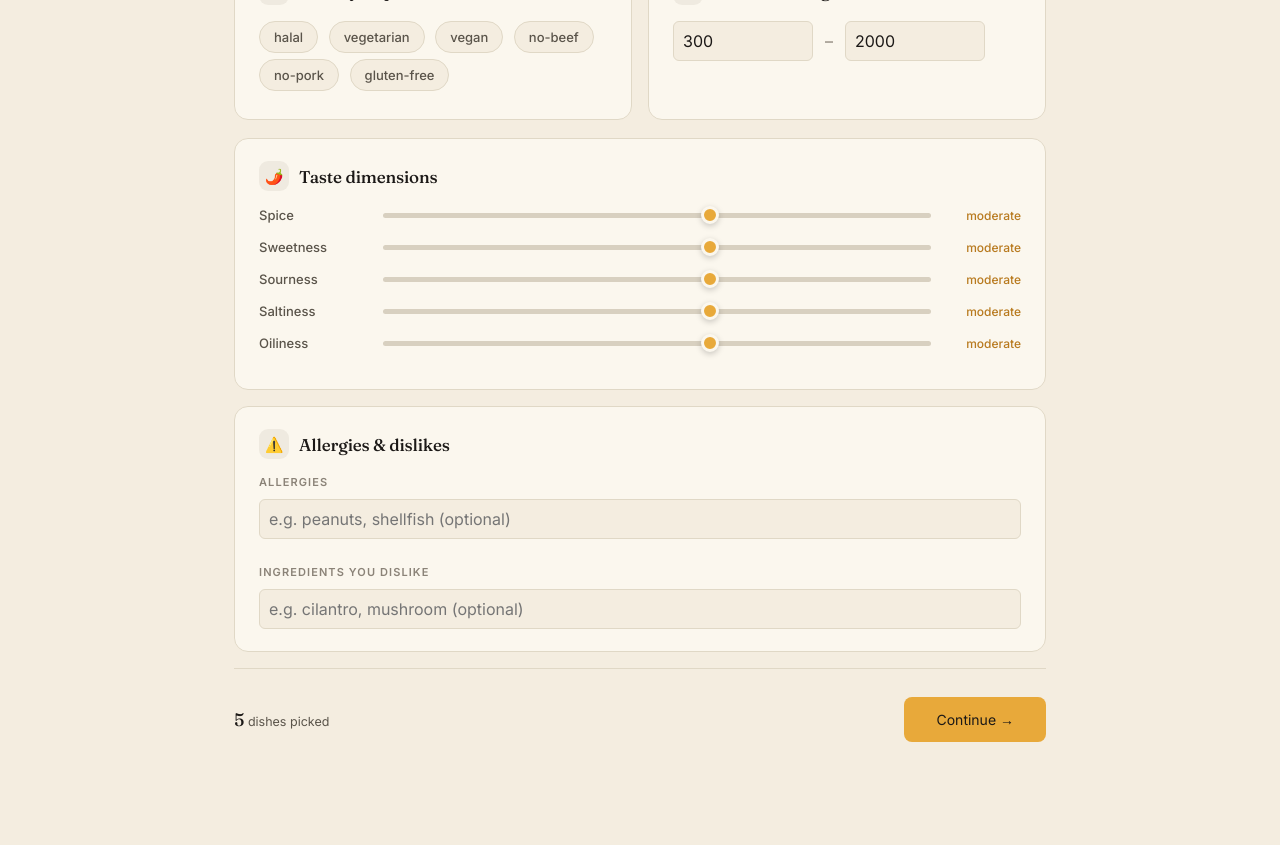
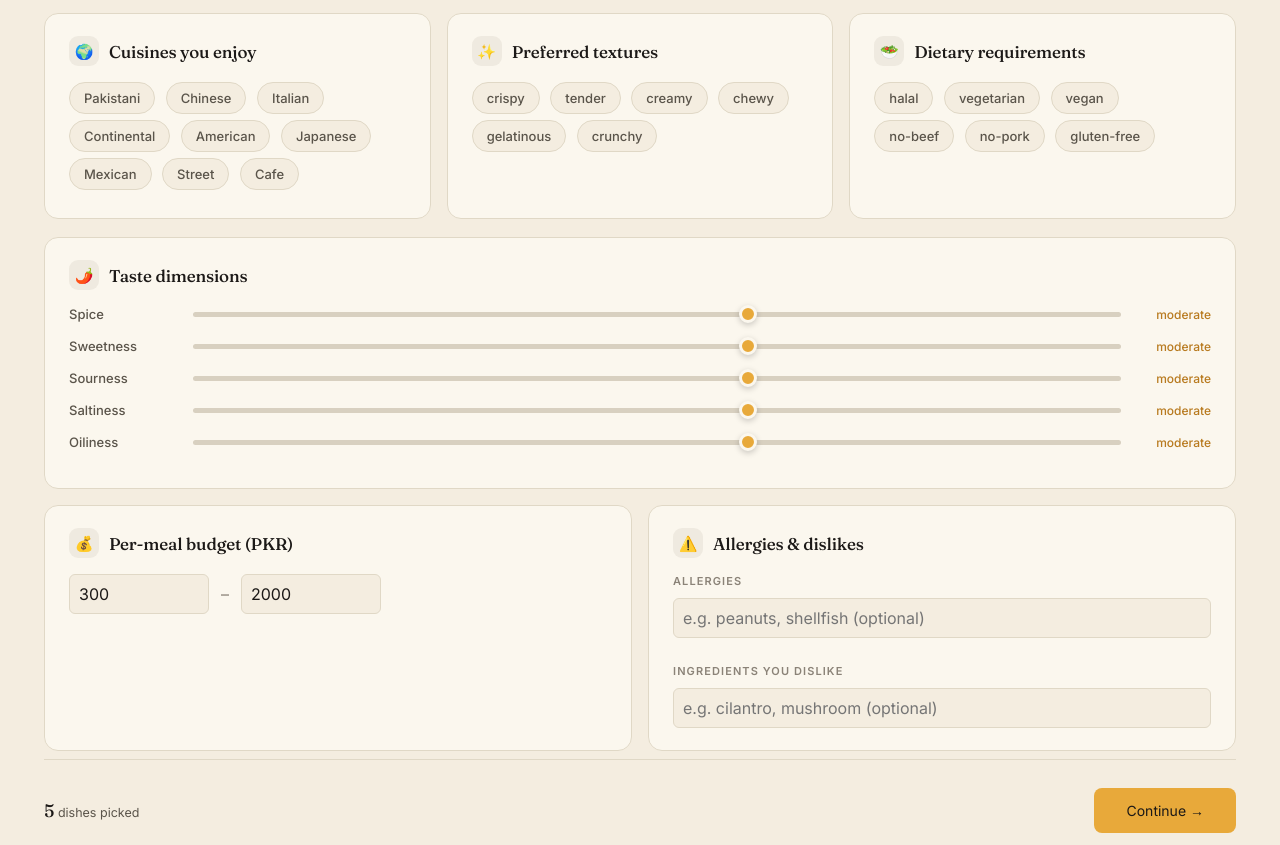
Before and after one commit to Ghanwa-Siddiqui/food-palate-recommendation, a FastAPI app: page /app/onboarding in a window 1280 px wide. Shown: the part 1116-1961 px from the top of the page. Before the commit the page ends 1858 px from the top, so only its background shows below. Run offline with FastAPI, Linux system fonts and the light colour scheme.

Commit message:
Onboarding: use the full page width, matching the rest of the app
860px max-width still left ~245px of empty margin on each side of a
1365px screen. Widened to 1240px — the same max-width every other Namak
page (.container) already uses — dropping the margin to ~55px each side.
Verified via measured getBoundingClientRect, not assumed.

Restructured the field cards to use the reclaimed width instead of just
padding it out: cuisines/textures/dietary are now a 3-up row (they're all
just chip pickers, same visual weight), budget pairs with allergies/
dislikes as a 2-up row. Both collapse to fewer columns on narrower
screens (3-up -> 1 col under 900px, 2-up -> 1 col under 640px).

33/33 tests pass.

```diff
--- a/app/static/namak.css
+++ b/app/static/namak.css
@@ -213,9 +213,10 @@ a:focus-visible,button:focus-visible,input:focus-visible,.dish:focus-visible{
 .feed-check{font-size:12px;color:var(--stone-2);display:flex;gap:7px;align-items:center}
 
 /* Onboarding preferences form */
-.pref-shell{max-width:860px;margin:0 auto;}
+.pref-shell{max-width:1240px;margin:0 auto;}
 .pref-pair{display:grid;grid-template-columns:1fr 1fr;gap:16px;}
-.pref-pair .pref-card{margin-bottom:0;}
+.pref-trio{display:grid;grid-template-columns:1fr 1fr 1fr;gap:16px;}
+.pref-pair .pref-card,.pref-trio .pref-card{margin-bottom:0;}
 .pref-card{background:var(--bone);border:0.5px solid var(--line);border-radius:14px;padding:22px 24px;margin-bottom:16px;transition:box-shadow .2s ease,border-color .2s ease,transform .2s ease;}
 .pref-card:focus-within,.pref-card:hover{border-color:var(--line-2);box-shadow:0 10px 28px -12px rgba(28,25,23,.18);transform:translateY(-2px);}
 .pref-card-head{display:flex;align-items:center;gap:10px;margin-bottom:16px;}
@@ -244,6 +245,9 @@ input[type="range"].pref-range::-moz-range-thumb{width:18px;height:18px;border-r
 .sticky-continue{padding:8px 0 4px;margin-top:8px;border-top:0.5px solid var(--line);}
 .sticky-continue-inner{display:flex;align-items:center;justify-content:space-between;gap:16px;flex-wrap:wrap;padding-top:20px;}
 
+@media (max-width:900px){
+  .pref-trio{grid-template-columns:1fr;}
+}
 @media (max-width:640px){
   .pref-pair{grid-template-columns:1fr;}
 }
--- a/app/templates/namak/onboarding.html
+++ b/app/templates/namak/onboarding.html
@@ -30,7 +30,7 @@
     </div>
   </div>
 
-  <div class="pref-pair mb-18">
+  <div class="pref-trio mb-18">
     <div class="pref-card">
       <div class="pref-card-head">
         <span class="pref-icon">🌍</span>
@@ -54,9 +54,7 @@
         {% endfor %}
       </div>
     </div>
-  </div>
 
-  <div class="pref-pair mb-18">
     <div class="pref-card">
       <div class="pref-card-head">
         <span class="pref-icon">🥗</span>
@@ -66,18 +64,6 @@
         {% for d in dietary %}
         <span class="chip-choice" data-value="{{ d }}" onclick="toggleChoice(this)">{{ d }}</span>
         {% endfor %}
-      </div>
-    </div>
-
-    <div class="pref-card">
-      <div class="pref-card-head">
-        <span class="pref-icon">💰</span>
-        <div class="pref-title">Per-meal budget (PKR)</div>
-      </div>
-      <div class="budget-row">
-        <input type="number" id="budgetMin" class="feed-input" min="0" step="50" value="300" placeholder="Min">
-        <span style="color:var(--stone);">–</span>
-        <input type="number" id="budgetMax" class="feed-input" min="0" step="50" value="2000" placeholder="Max">
       </div>
     </div>
   </div>
@@ -102,6 +88,19 @@
     {% endfor %}
   </div>
 
+  <div class="pref-pair">
+    <div class="pref-card">
+      <div class="pref-card-head">
+        <span class="pref-icon">💰</span>
+        <div class="pref-title">Per-meal budget (PKR)</div>
+      </div>
+      <div class="budget-row">
+        <input type="number" id="budgetMin" class="feed-input" min="0" step="50" value="300" placeholder="Min">
+        <span style="color:var(--stone);">–</span>
+        <input type="number" id="budgetMax" class="feed-input" min="0" step="50" value="2000" placeholder="Max">
+      </div>
+    </div>
+
     <div class="pref-card">
       <div class="pref-card-head">
         <span class="pref-icon">⚠️</span>
@@ -114,6 +113,7 @@
       <div class="field-section">
         <span class="field-label">Ingredients you dislike</span>
         <input type="text" id="dislikedInput" class="feed-input" placeholder="e.g. cilantro, mushroom (optional)">
+      </div>
     </div>
   </div>
 
```
Lines whose indentation alone changed are shown as unchanged.
